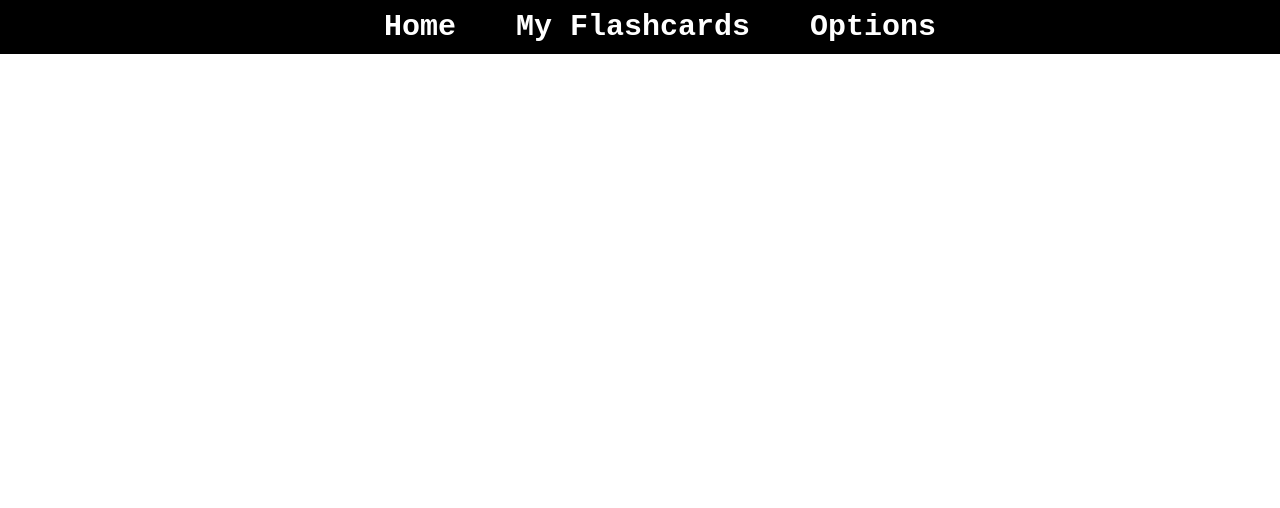
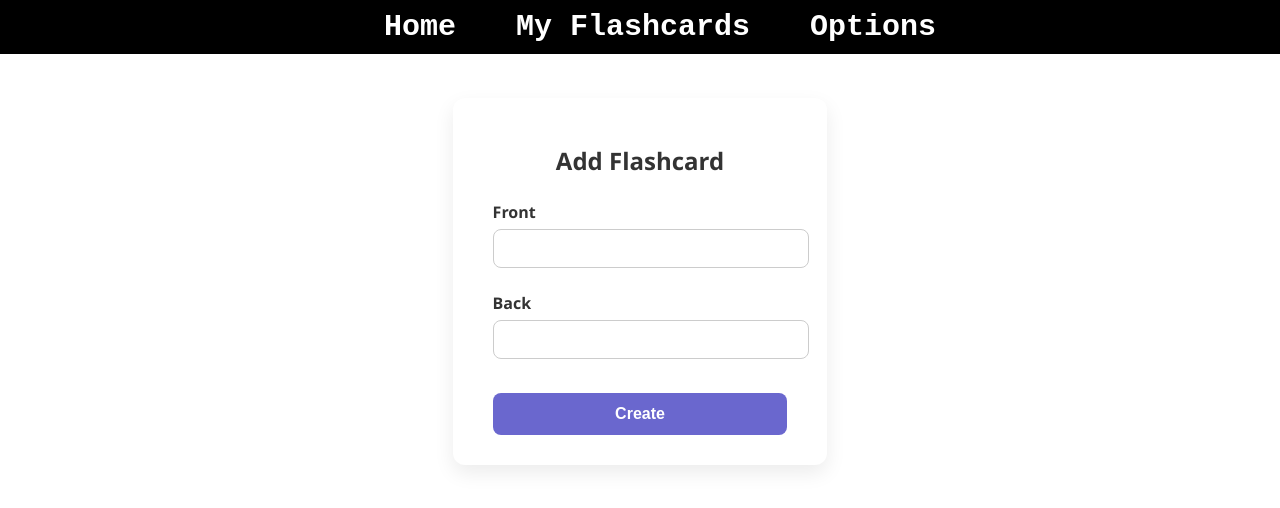
Before and after one commit to Guw2/Flashcard-React-App, a React (Vite) app in the folder flashcards_react_app/: page /create-flashcard in a window 1280 px wide. Shown: the top 508 px of the page. Built offline with nearby package versions, Linux system fonts and the light colour scheme.

Commit message:
4th Commit - Adding Dark Mode Pt. 2 & 'Add Flashcard' Form

```diff
--- a/flashcards_react_app/src/App.jsx
+++ b/flashcards_react_app/src/App.jsx
@@ -3,6 +3,7 @@ import './App.css'
 import Navbar from './components/Navbar'
 import Home from './pages/Home'
 import Options from './pages/Options'
+import CreateFlashcard from './pages/CreateFlashcard'
 
 function App() {
 
@@ -12,6 +13,7 @@ function App() {
       <Routes>
         <Route path='/' element={<Home />}/>
         <Route path='/options' element={<Options />} />
+        <Route path='/create-flashcard' element={<CreateFlashcard />} />
       </Routes>
     </BrowserRouter>
   )
--- a/flashcards_react_app/src/components/Navbar.jsx
+++ b/flashcards_react_app/src/components/Navbar.jsx
@@ -1,14 +1,17 @@
 import '../css/Navbar.css'
+import {Link} from 'react-router-dom'
 
 function Navbar(){
     return(
-        <nav>
-            <ul>
-                <li><a href="/">Home</a></li>
-                <li><a href="/my-flashcards">My Flashcards</a></li>
-                <li><a href="/options">Options</a></li>
-            </ul>
-        </nav>
+        <>
+            <nav>
+                <ul>
+                    <li><Link to="/">Home</Link></li>
+                    <li><Link to="/my-flashcards">My Flashcards</Link></li>
+                    <li><Link to="/options">Options</Link></li>
+                </ul>
+            </nav>
+        </>
     );
 }
 
--- /dev/null
+++ b/flashcards_react_app/src/css/CreateFlashcard.module.css
@@ -0,0 +1,56 @@
+.mainDiv {
+  max-width: 400px;
+  margin: 60px auto;
+  background: #ffffff;
+  padding: 30px 40px;
+  border-radius: 12px;
+  box-shadow: 0 8px 20px rgba(0, 0, 0, 0.08);
+  font-family: 'Segoe UI', sans-serif;
+  color: #333;
+}
+
+.title {
+  text-align: center;
+  margin-bottom: 24px;
+  font-size: 24px;
+}
+
+.form label {
+  display: block;
+  font-weight: 600;
+  margin-bottom: 6px;
+  margin-top: 14px;
+}
+
+.form input[type="text"] {
+  width: 100%;
+  padding: 10px;
+  font-size: 15px;
+  border: 1px solid #ccc;
+  border-radius: 8px;
+  transition: border 0.2s ease;
+  margin-bottom: 10px;
+}
+
+.form input[type="text"]:focus {
+  outline: none;
+  border-color: #6a67ce;
+}
+
+.submitButton {
+  margin-top: 24px;
+  width: 100%;
+  padding: 12px;
+  background-color: #6a67ce;
+  color: white;
+  border: none;
+  border-radius: 8px;
+  font-size: 16px;
+  font-weight: 600;
+  cursor: pointer;
+  transition: background-color 0.3s ease;
+}
+
+.submitButton:hover {
+  background-color: #5754c2;
+}
--- a/flashcards_react_app/src/css/Home.css
+++ b/flashcards_react_app/src/css/Home.css
@@ -1,3 +1,22 @@
 body{
-    padding-top: 60px;
+    padding-top: 30px;
+    align-items: center;
+    justify-content: center;
+    justify-items: center;
+
 }
+
+.addflashcard-button{
+    padding: 15px;
+    font-family: monospace;
+    font-size: 1.3rem;
+    border-radius: 15px;
+    background-color: rgb(0, 223, 0);
+    border: none;
+    transition: 0.1s ease;
+}
+
+.addflashcard-button:hover{
+    background-color: rgb(0, 0, 0);
+    color: white;
+}
--- a/flashcards_react_app/src/css/Navbar.css
+++ b/flashcards_react_app/src/css/Navbar.css
@@ -30,5 +30,5 @@ nav ul li a{
 }
 
 nav ul li a:hover{
-    text-decoration: underline;
+    text-decoration: overline;
 }
--- a/flashcards_react_app/src/index.css
+++ b/flashcards_react_app/src/index.css
@@ -3,7 +3,6 @@ body{
   justify-content: center;
   background-color: white;
   color: black;
-  transition: 0.3s;
 }
 
 body.dark {
--- /dev/null
+++ b/flashcards_react_app/src/pages/CreateFlashcard.jsx
@@ -0,0 +1,20 @@
+import styles from '../css/CreateFlashcard.module.css';
+
+function CreateFlashcard() {
+  return (
+    <div className={styles.mainDiv}>
+      <h1 className={styles.title}>Add Flashcard</h1>
+      <form action="/my-flashcards" className={styles.form}>
+        <label htmlFor="front">Front</label>
+        <input id="front" type="text" name="front" />
+
+        <label htmlFor="back">Back</label>
+        <input id="back" type="text" name="back" />
+
+        <input type="submit" value="Create" className={styles.submitButton} />
+      </form>
+    </div>
+  );
+}
+
+export default CreateFlashcard;
--- a/flashcards_react_app/src/pages/Home.jsx
+++ b/flashcards_react_app/src/pages/Home.jsx
@@ -1,9 +1,15 @@
 import '../css/Home.css'
+import { Link } from 'react-router-dom';
 
 function Home(){
+
+
+
     return(
         <div className="main-div">
-
+            <div className='addflashcard-div'>
+                <Link to="/create-flashcard"><button className='addflashcard-button'>Add Flashcard</button></Link>
+            </div>
         </div>
     );
 }
--- a/flashcards_react_app/src/pages/Options.jsx
+++ b/flashcards_react_app/src/pages/Options.jsx
@@ -2,12 +2,9 @@ import '../css/Options.css'
 import React, { useEffect, useState } from 'react';
 
 function Options() {
-  const [darkMode, setDarkMode] = useState(false);
-
-  useEffect(() => {
-    const isDarkNow = localStorage.getItem("darkItem") === "true";
-    setDarkMode(isDarkNow);
-  }, []);
+  const [darkMode, setDarkMode] = useState(() => {
+    return localStorage.getItem("darkItem") === "true";
+  });
 
   useEffect(() => {
     document.body.classList.toggle("dark", darkMode);
```
